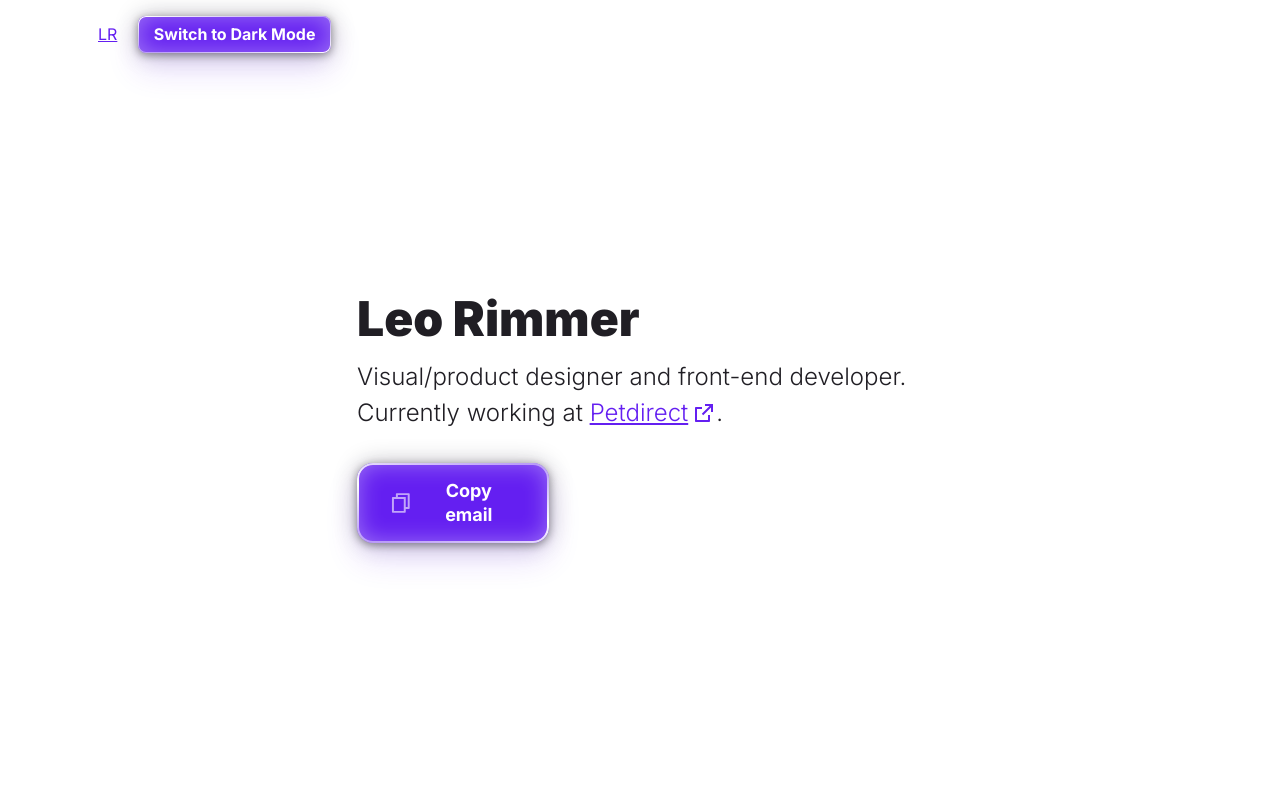
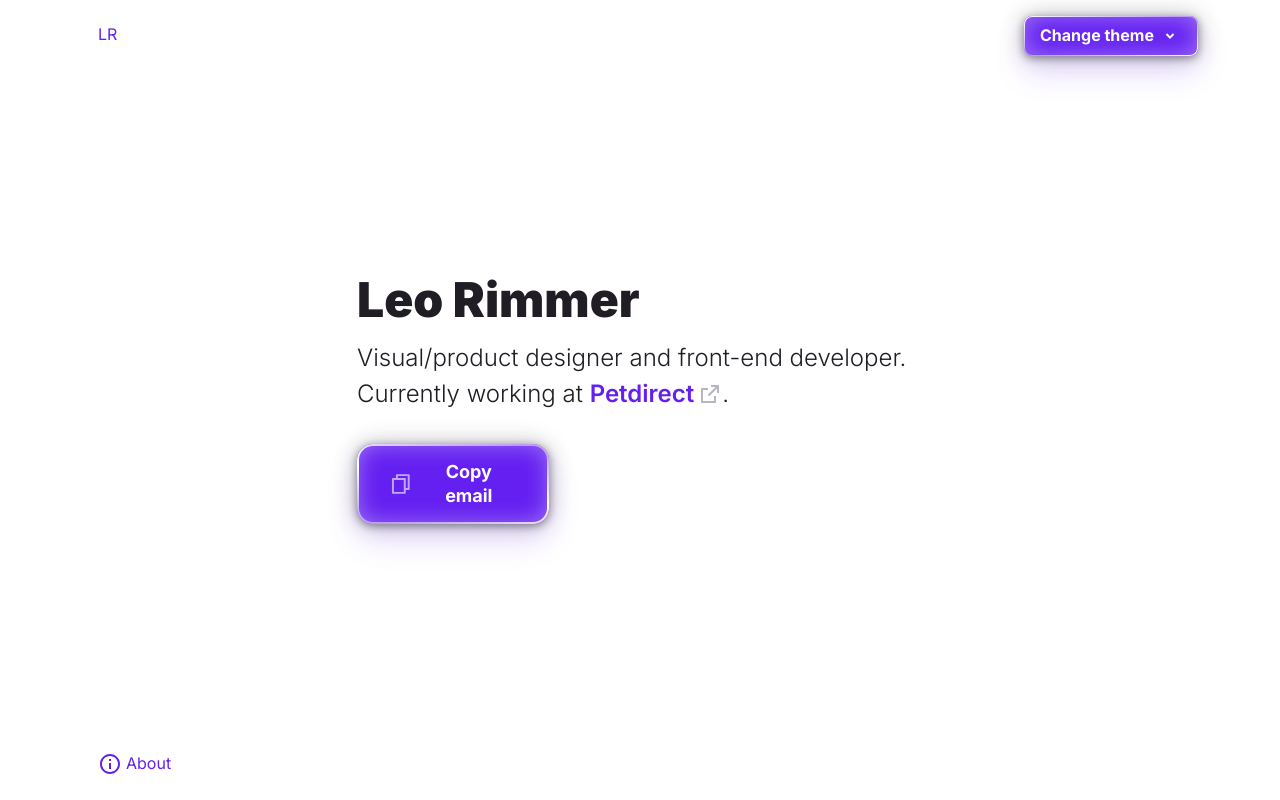
Before and after one commit to leorim/leorim.github.io, an Astro site: page / in a window 1280 px wide. Built offline with nearby package versions, Linux system fonts and the light colour scheme; Astro itself is replaced by a stand-in of ours.

Commit message:
add dropdown

```diff
--- a/src/components/Footer.astro
+++ b/src/components/Footer.astro
@@ -4,9 +4,7 @@ import Container from 'react-bootstrap/Container';
 ---
 
 <footer>
-    {/*
-        <Container>
-            <Credits client:visible />
-        </Container>
-    */}
+    <Container>
+        <Credits client:visible />
+    </Container>
 </footer>
--- a/src/components/Header.astro
+++ b/src/components/Header.astro
@@ -5,7 +5,7 @@ import ThemeSwitcher from './ThemeSwitcher';
 ---
 
 <header>
-    <Container>
+    <Container className="d-flex justify-content-between">
         <Button variant="link" href="/">LR</Button>
         <ThemeSwitcher client:load />
     </Container>
--- a/src/components/ThemeSwitcher.tsx
+++ b/src/components/ThemeSwitcher.tsx
@@ -1,5 +1,12 @@
 import React, { useEffect, useState } from 'react';
-import Button from 'react-bootstrap/Button';
+import Dropdown from 'react-bootstrap/Dropdown';
+import Stack from 'react-bootstrap/Stack';
+import {
+	RiArrowDropDownLine,
+	RiCheckLine,
+	RiMoonLine,
+	RiSunLine
+} from '@remixicon/react'
 
 const THEME_STORAGE_KEY = 'theme-preference';
 
@@ -26,17 +33,38 @@ const ThemeSwitcher: React.FunctionComponent = () => {
 		}
 	}, []);
 
-	const toggleTheme = () => {
-		const newTheme: Theme = theme === 'light' ? 'dark' : 'light';
-		setTheme(newTheme);
-		applyTheme(newTheme);
-		localStorage.setItem(THEME_STORAGE_KEY, newTheme);
+	const toggleTheme = (selectedTheme: Theme) => {
+		setTheme(selectedTheme);
+		applyTheme(selectedTheme);
+		localStorage.setItem(THEME_STORAGE_KEY, selectedTheme);
 	};
 
 	return (
-		<Button onClick={toggleTheme}>
-			Switch to {theme === 'light' ? 'Dark' : 'Light'} Mode
-		</Button>
+		<Dropdown>
+			<Dropdown.Toggle bsPrefix="lr">
+				<Stack direction="horizontal" gap={1}>
+					<span>Change theme</span>
+					<RiArrowDropDownLine />
+				</Stack>
+			</Dropdown.Toggle>
+			<Dropdown.Menu>
+				{['light', 'dark'].map((color, i) =>
+					<Dropdown.Item key={i} onClick={() => toggleTheme(color)}>
+						<Stack direction="horizontal" gap={2}>
+							{color === 'light' ? (
+								<RiSunLine />
+							) : (
+								<RiMoonLine />
+							)}
+							<span>{color.charAt(0).toUpperCase() + color.slice(1)}</span>
+							{color === theme && (
+								<RiCheckLine className="text-success ms-auto" />
+							)}
+						</Stack>
+					</Dropdown.Item>
+				)}
+			</Dropdown.Menu>
+		</Dropdown>
 	);
 };
 
--- a/src/styles/bootstrap/_custom.scss
+++ b/src/styles/bootstrap/_custom.scss
@@ -14,18 +14,21 @@ $gray-900: darken($gray, 40%);
 $black:    #000000;
 
 $purple: #641FF1;
+$blue:   #00CEFF;
 $green:  #00B088;
 $red:    #D70000;
 
 $colors: (
 	"purple": $purple,
+	"blue":   $green,
 	"green":  $green,
 	"red":    $red
 );
 
-$primary: $purple;
-$success: $green;
-$danger:  $red;
+$primary:   $purple;
+$secondary: $blue;
+$success:   $green;
+$danger:    $red;
 
 $theme-colors: (
 	"primary": $primary,
@@ -43,7 +46,8 @@ $spacer:         1rem;
 
 // Links
 
-$link-color: $primary;
+$link-color:       $primary;
+$link-decoration:  none;
 
 
 // Components
--- /dev/null
+++ b/src/styles/bootstrap/extend/_dropdown.scss
@@ -0,0 +1 @@
+@import "bootstrap/scss/dropdown";
--- a/src/styles/bootstrap/extend/index.scss
+++ b/src/styles/bootstrap/extend/index.scss
@@ -1,5 +1,6 @@
 @import "transitions";
 @import "buttons";
 @import "close";
+@import "dropdown";
 @import "offcanvas";
 @import "toasts";
--- a/src/styles/components/_intro.scss
+++ b/src/styles/components/_intro.scss
@@ -6,5 +6,13 @@
 
 	.lead {
 		margin: 0 0 $spacer * 2;
+
+		a {
+			font-weight: $font-weight-semibold;
+
+			.remixicon {
+				color: var(--#{$prefix}border-color);
+			}
+		}
 	}
 }
```
